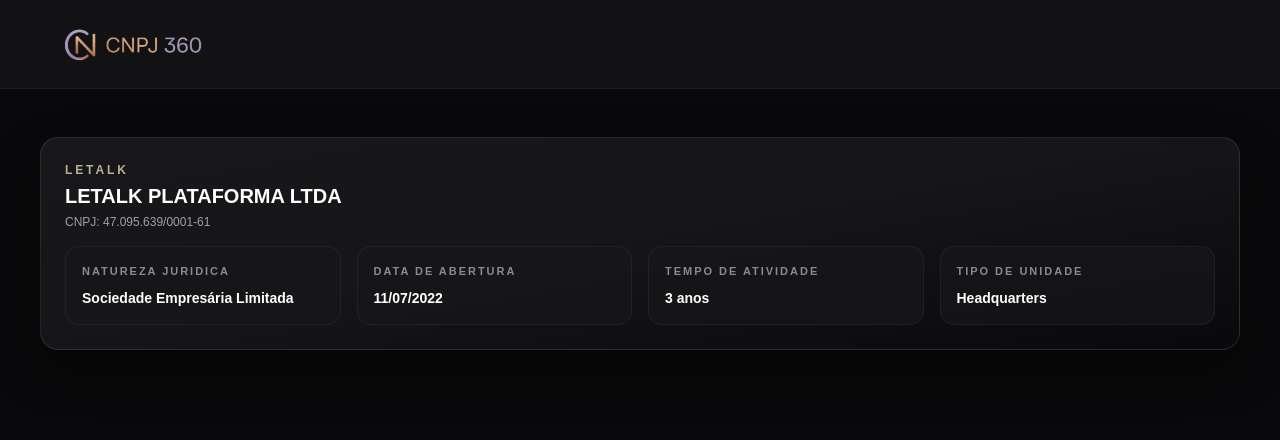
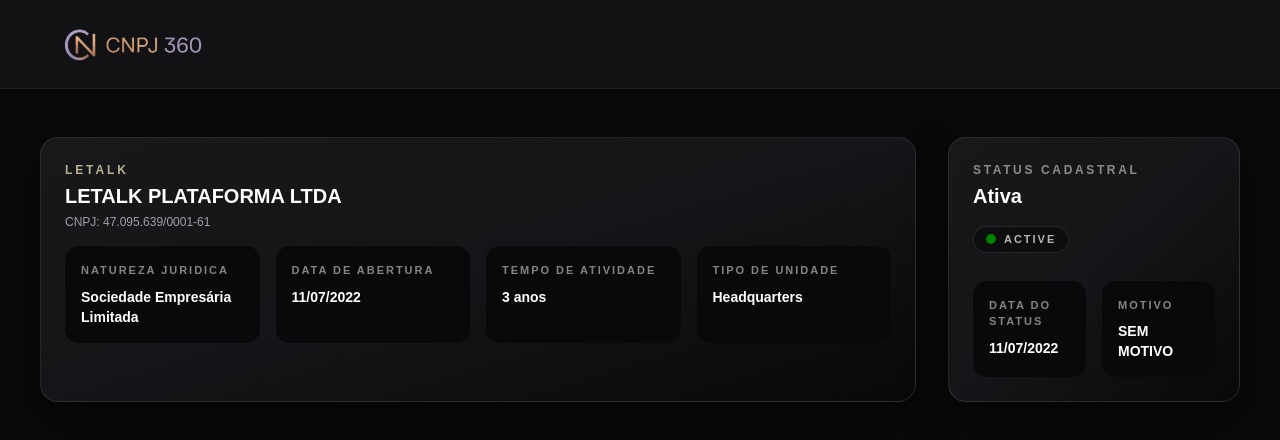
Before and after one commit to BrunoFelix1/cnpj-search-frontend, a React (Vite) app: page / in a window 1280 px wide. Both pictures are taken after typing "Sample", "name@example.com", "5551234", "Sample" into the empty fields and a click on the button "Consultar empresa". Shown: the top 440 px of the page. Built offline with nearby package versions, Linux system fonts and the light colour scheme.

Commit message:
feat: status card

```diff
--- a/src/App.tsx
+++ b/src/App.tsx
@@ -3,6 +3,7 @@
 import LeadForm from "./components/LeadForm/LeadForm";
 import leadResponseMock from "./mocks/LeadRespondeMock.json";
 import { CompanyCard } from "./components/Dashboard/CompanyCard";
+import { StatusCard } from "./components/Dashboard/StatusCard";
 
 function App() {
   const [showCompany, setShowCompany] = useState(false);
@@ -17,7 +18,10 @@
       </header>
       {showCompany ? (
         <div className="w-full flex-1 px-6 py-10 sm:px-10 sm:py-12 bg-zinc-950">
-          <CompanyCard company={companyData.company} />
+          <div className="gap-8 grid grid-cols-[3fr_1fr]">
+            <CompanyCard company={companyData.company} />
+            <StatusCard status={companyData.status} />
+          </div>
         </div>
       ) : (
         <div className="grid w-full flex-1 items-stretch gap-16 px-15 py-12 lg:grid-cols-[1.05fr_0.95fr]">
--- a/src/components/Dashboard/CompanyCard.tsx
+++ b/src/components/Dashboard/CompanyCard.tsx
@@ -30,7 +30,7 @@
         </div>
 
         <div className="grid gap-4 sm:grid-cols-2 lg:grid-cols-4">
-          <div className="rounded-xl border border-white/5 bg-zinc-900/70 p-4">
+          <div className="rounded-xl border border-none bg-zinc-950 p-4">
             <p className="text-[11px] font-semibold uppercase tracking-[0.18em] text-white/50">
               Natureza juridica
             </p>
@@ -38,7 +38,7 @@
               {company.legalNature}
             </p>
           </div>
-          <div className="rounded-xl border border-white/5 bg-zinc-900/70 p-4">
+          <div className="rounded-xl border border-none bg-zinc-950 p-4">
             <p className="text-[11px] font-semibold uppercase tracking-[0.18em] text-white/50">
               Data de abertura
             </p>
@@ -46,7 +46,7 @@
               {company.openingDate}
             </p>
           </div>
-          <div className="rounded-xl border border-white/5 bg-zinc-900/70 p-4">
+          <div className="rounded-xl border border-none bg-zinc-950 p-4">
             <p className="text-[11px] font-semibold uppercase tracking-[0.18em] text-white/50">
               Tempo de atividade
             </p>
@@ -54,7 +54,7 @@
               {company.yearsInBusiness} anos
             </p>
           </div>
-          <div className="rounded-xl border border-white/5 bg-zinc-900/70 p-4">
+          <div className="rounded-xl border border-none bg-zinc-950 p-4">
             <p className="text-[11px] font-semibold uppercase tracking-[0.18em] text-white/50">
               Tipo de unidade
             </p>
--- /dev/null
+++ b/src/components/Dashboard/StatusCard.tsx
@@ -0,0 +1,72 @@
+enum ERegistrationStatus {
+  ACTIVE = "ACTIVE",
+  CLOSED = "CLOSED",
+  SUSPENDED = "SUSPENDED",
+  UNKNOWN = "UNKNOWN",
+}
+
+type StatusCardProps = {
+  status: {
+    registrationStatus: ERegistrationStatus | string;
+    statusColor: string;
+    statusDate: string;
+    statusReason: string;
+  };
+};
+
+const STATUS_LABELS: Record<ERegistrationStatus, string> = {
+  [ERegistrationStatus.ACTIVE]: "Ativa",
+  [ERegistrationStatus.CLOSED]: "Baixada",
+  [ERegistrationStatus.SUSPENDED]: "Suspensa",
+  [ERegistrationStatus.UNKNOWN]: "Indefinida",
+};
+
+export function StatusCard({ status }: Readonly<StatusCardProps>) {
+  const normalizedStatus =
+    STATUS_LABELS[status.registrationStatus as ERegistrationStatus] ??
+    STATUS_LABELS[ERegistrationStatus.UNKNOWN];
+
+  return (
+    <div className="rounded-2xl border border-white/10 bg-linear-to-br from-zinc-900 via-zinc-900/90 to-zinc-950 p-6 shadow-[0_20px_45px_rgba(0,0,0,0.45)]">
+      <div className="flex flex-wrap items-start justify-between gap-4">
+        <div className="flex flex-col gap-1">
+          <span className="text-xs font-semibold uppercase tracking-[0.22em] text-white/50">
+            Status cadastral
+          </span>
+          <span className="text-lg font-semibold text-white sm:text-xl">
+            {normalizedStatus}
+          </span>
+        </div>
+
+        <div className="flex items-center gap-2 rounded-full border border-white/10 bg-zinc-950/60 px-3 py-1">
+          <span
+            className="h-2.5 w-2.5 rounded-full"
+            style={{ backgroundColor: status.statusColor }}
+          />
+          <span className="text-[11px] font-semibold uppercase tracking-[0.18em] text-white/70">
+            {status.registrationStatus}
+          </span>
+        </div>
+      </div>
+
+      <div className="mt-7 grid gap-4 sm:grid-cols-2">
+        <div className="rounded-xl border border-none bg-zinc-950 p-4">
+          <p className="text-[11px] font-semibold uppercase tracking-[0.18em] text-white/50">
+            Data do status
+          </p>
+          <p className="mt-2 text-sm font-semibold text-white">
+            {status.statusDate}
+          </p>
+        </div>
+        <div className="rounded-xl border border-none bg-zinc-950 p-4">
+          <p className="text-[11px] font-semibold uppercase tracking-[0.18em] text-white/50">
+            Motivo
+          </p>
+          <p className="mt-2 text-sm font-semibold text-white">
+            {status.statusReason || "Sem informacao"}
+          </p>
+        </div>
+      </div>
+    </div>
+  );
+}
--- a/tsconfig.app.json
+++ b/tsconfig.app.json
@@ -18,7 +18,7 @@
     /* Linting */
     "noUnusedLocals": true,
     "noUnusedParameters": true,
-    "erasableSyntaxOnly": true,
+    "erasableSyntaxOnly": false,
     "noFallthroughCasesInSwitch": true
   },
   "include": ["src"],
--- a/tsconfig.node.json
+++ b/tsconfig.node.json
@@ -17,7 +17,7 @@
     /* Linting */
     "noUnusedLocals": true,
     "noUnusedParameters": true,
-    "erasableSyntaxOnly": true,
+    "erasableSyntaxOnly": false,
     "noFallthroughCasesInSwitch": true
   },
   "include": ["vite.config.ts"]
```
